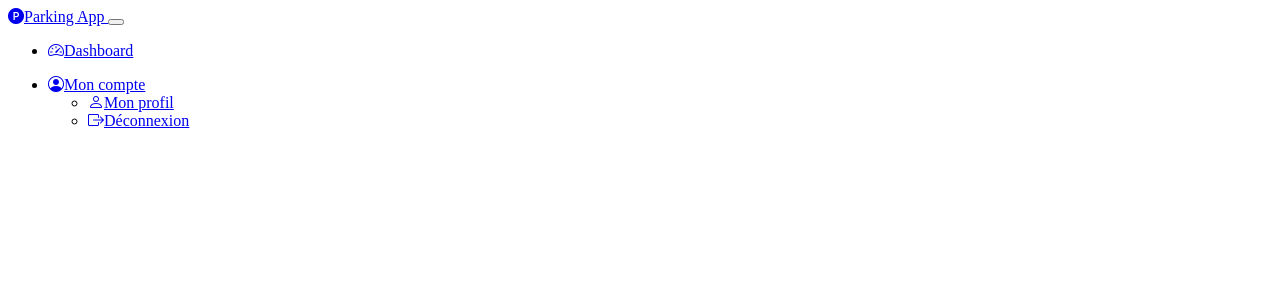
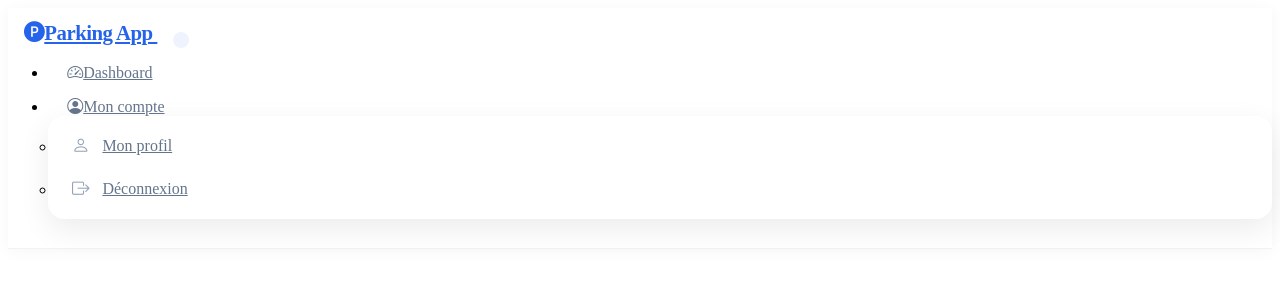
Before and after one commit to Math-Pav/app-gestion-parking, a PHP site: page /app-gestion-parking/backend/templates/navbar.php in a window 1280 px wide. Shown: the top 300 px of the page. Run offline with PHP 8.4, Linux system fonts and the light colour scheme; some libraries are stand-ins or nearby versions.

Commit message:
Ajout du backoffice

```diff
--- a/backend/templates/navbar.php
+++ b/backend/templates/navbar.php
@@ -3,6 +3,137 @@ $userRole = $_SESSION['user']['role'] ?? '';
 $currentPage = trim($_SERVER['REQUEST_URI'], '/');
 $currentPage = str_replace('app-gestion-parking/', '', $currentPage);
 ?>
+
+<style>
+    .custom-navbar {
+        background: #ffffff;
+        padding: 0.8rem 0;
+        box-shadow: 0 2px 15px rgba(0, 0, 0, 0.04);
+        position: sticky;
+        top: 0;
+        z-index: 1000;
+        border-bottom: 1px solid rgba(0, 0, 0, 0.05);
+    }
+
+    .custom-navbar .navbar-brand {
+        color: #2563eb;
+        font-weight: 700;
+        font-size: 1.3rem;
+        letter-spacing: -0.5px;
+        padding: 0.5rem 1rem;
+        border-radius: 12px;
+        transition: all 0.3s ease;
+    }
+
+    .custom-navbar .navbar-brand:hover {
+        background: rgba(37, 99, 235, 0.08);
+        color: #1e40af;
+    }
+
+    .custom-navbar .nav-link {
+        color: #64748b;
+        padding: 0.7rem 1rem;
+        margin: 0 0.2rem;
+        border-radius: 12px;
+        font-weight: 500;
+        transition: all 0.2s ease;
+        position: relative;
+    }
+
+    .custom-navbar .nav-link:hover {
+        color: #2563eb;
+        background: rgba(37, 99, 235, 0.08);
+    }
+
+    .custom-navbar .nav-link.active {
+        color: #2563eb;
+        background: rgba(37, 99, 235, 0.12);
+    }
+
+    .custom-navbar .nav-link.active::after {
+        content: '';
+        position: absolute;
+        bottom: 0;
+        left: 50%;
+        transform: translateX(-50%);
+        width: 4px;
+        height: 4px;
+        border-radius: 50%;
+        background: #2563eb;
+    }
+
+    .navbar-toggler {
+        border: none;
+        padding: 0.5rem;
+        border-radius: 10px;
+        background: rgba(37, 99, 235, 0.08);
+    }
+
+    .navbar-toggler:focus {
+        box-shadow: none;
+        outline: none;
+    }
+
+    .notification-badge {
+        background: #ef4444;
+        color: white;
+        font-size: 0.65rem;
+        padding: 0.2rem 0.45rem;
+        border-radius: 20px;
+        position: absolute;
+        top: 2px;
+        right: 2px;
+        border: 2px solid #ffffff;
+    }
+
+    .dropdown-menu {
+        padding: 0.5rem;
+        border: none;
+        background: #ffffff;
+        box-shadow: 0 10px 30px rgba(0, 0, 0, 0.08);
+        border-radius: 16px;
+        min-width: 220px;
+    }
+
+    .dropdown-item {
+        color: #64748b;
+        padding: 0.8rem 1rem;
+        border-radius: 10px;
+        font-weight: 500;
+        display: flex;
+        align-items: center;
+        transition: all 0.2s ease;
+    }
+
+    .dropdown-item:hover {
+        color: #2563eb;
+        background: rgba(37, 99, 235, 0.08);
+    }
+
+    .dropdown-item i {
+        margin-right: 0.8rem;
+        font-size: 1.1rem;
+        color: #94a3b8;
+    }
+
+    .dropdown-item:hover i {
+        color: #2563eb;
+    }
+
+    @media (max-width: 991.98px) {
+        .navbar-collapse {
+            background: #ffffff;
+            padding: 1rem;
+            border-radius: 16px;
+            margin-top: 1rem;
+            box-shadow: 0 10px 30px rgba(0, 0, 0, 0.08);
+        }
+
+        .custom-navbar .nav-link.active::after {
+            display: none;
+        }
+    }
+</style>
 
 <nav class="navbar navbar-expand-lg custom-navbar">
     <div class="container">
--- a/index.php
+++ b/index.php
@@ -191,6 +191,7 @@ if (isset($routes[$path])) {
         <meta charset="UTF-8">
         <meta name="viewport" content="width=device-width, initial-scale=1.0">
         <title>Parking App</title>
+        <style></style>
         <link href="https://cdn.jsdelivr.net/npm/bootstrap@5.3.3/dist/css/bootstrap.min.css" rel="stylesheet">
     </head>
     <body>
```
